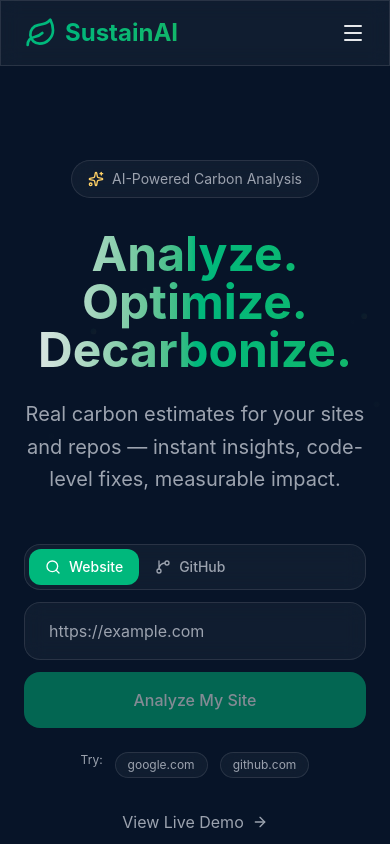
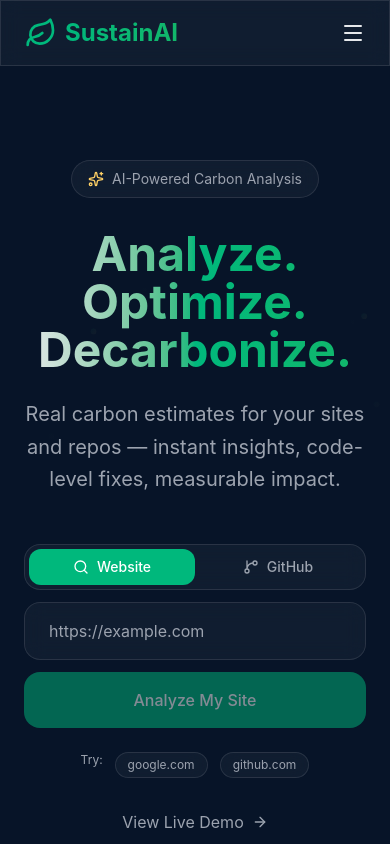
Before and after one commit to Himanshu817324/CU-HACKATHAON, a Next.js app in the folder client/: page / in a window 390 px wide. Shown: the top 844 px of the page. Built offline with nearby package versions, Linux system fonts and the light colour scheme.

Commit message:
responsive design update

```diff
--- a/client/app/globals.css
+++ b/client/app/globals.css
@@ -84,3 +84,13 @@ body {
 * {
   transition: color 0.2s ease, background-color 0.2s ease, border-color 0.2s ease;
 }
+
+/* Hide scrollbars in code blocks */
+.code-block-container ::-webkit-scrollbar {
+  display: none;
+}
+
+.code-block-container {
+  -ms-overflow-style: none;  /* IE and Edge */
+  scrollbar-width: none;  /* Firefox */
+}
--- a/client/components/HeroInput.tsx
+++ b/client/components/HeroInput.tsx
@@ -36,7 +36,7 @@ export default function HeroInput({ onAnalyze, onInputTypeChange }: HeroInputPro
       <form onSubmit={handleSubmit} className="relative">
         <div className="flex flex-col md:flex-row gap-3">
           {/* Input Type Toggle */}
-          <div className="flex rounded-2xl glass border border-white/10 p-1">
+          <div className="flex w-full md:w-auto rounded-2xl glass border border-white/10 p-1">
             <button
               type="button"
               onClick={() => {
@@ -44,13 +44,13 @@ export default function HeroInput({ onAnalyze, onInputTypeChange }: HeroInputPro
                 setInputType(newType);
                 onInputTypeChange?.(newType);
               }}
-              className={`px-4 py-2 rounded-xl transition-all ${
+              className={`flex-1 md:flex-none px-4 py-2 rounded-xl transition-all ${
                 inputType === 'url'
                   ? 'bg-primary text-white'
                   : 'text-text-secondary hover:text-text-primary'
               }`}
             >
-              <div className="flex items-center space-x-2">
+              <div className="flex items-center justify-center space-x-2">
                 <Search className="w-4 h-4" />
                 <span className="text-sm font-medium">Website</span>
               </div>
@@ -62,13 +62,13 @@ export default function HeroInput({ onAnalyze, onInputTypeChange }: HeroInputPro
                 setInputType(newType);
                 onInputTypeChange?.(newType);
               }}
-              className={`px-4 py-2 rounded-xl transition-all ${
+              className={`flex-1 md:flex-none px-4 py-2 rounded-xl transition-all ${
                 inputType === 'github'
                   ? 'bg-primary text-white'
                   : 'text-text-secondary hover:text-text-primary'
               }`}
             >
-              <div className="flex items-center space-x-2">
+              <div className="flex items-center justify-center space-x-2">
                 <GitBranch className="w-4 h-4" />
                 <span className="text-sm font-medium">GitHub</span>
               </div>
--- a/client/components/OptimizationResults.tsx
+++ b/client/components/OptimizationResults.tsx
@@ -166,7 +166,7 @@ export default function OptimizationResults() {
             {/* Problematic Code Block */}
             <div className="mb-4">
               <div className="text-xs text-red-300 mb-2 font-medium">Problematic Code</div>
-              <div className="bg-red-900/20 text-red-300 border-l-4 border-red-500 rounded-lg overflow-hidden">
+              <div className="code-block-container bg-red-900/20 text-red-300 border-l-4 border-red-500 rounded-lg overflow-hidden">
                 <SyntaxHighlighter
                   language="javascript"
                   style={vscDarkPlus}
@@ -197,7 +197,7 @@ export default function OptimizationResults() {
                   transition={{ duration: 0.7, ease: 'easeOut' }}
                 >
                   <div className="text-xs text-green-300 mb-2 font-medium">Optimized Code</div>
-                  <div className="bg-green-900/20 text-green-300 border-l-4 border-green-500 rounded-lg overflow-hidden">
+                  <div className="code-block-container bg-green-900/20 text-green-300 border-l-4 border-green-500 rounded-lg overflow-hidden">
                     <SyntaxHighlighter
                       language="javascript"
                       style={vscDarkPlus}
```
